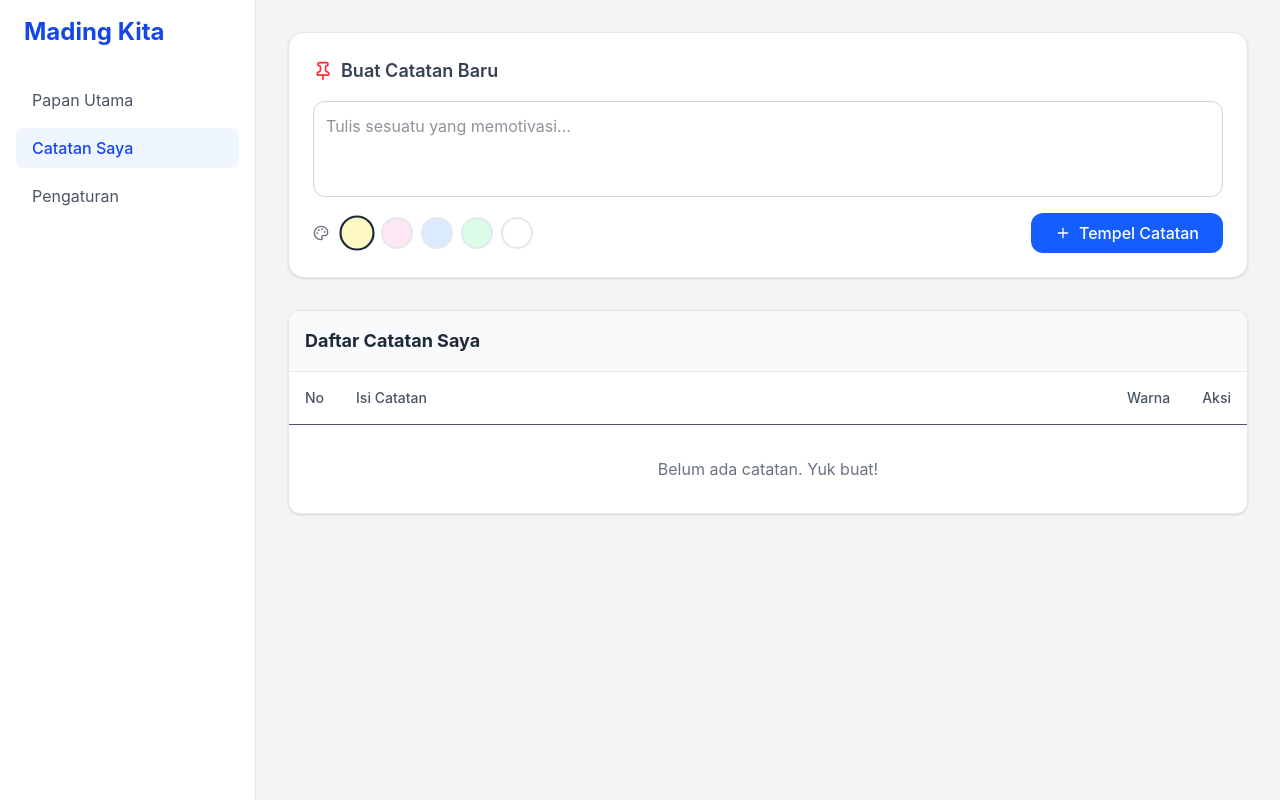
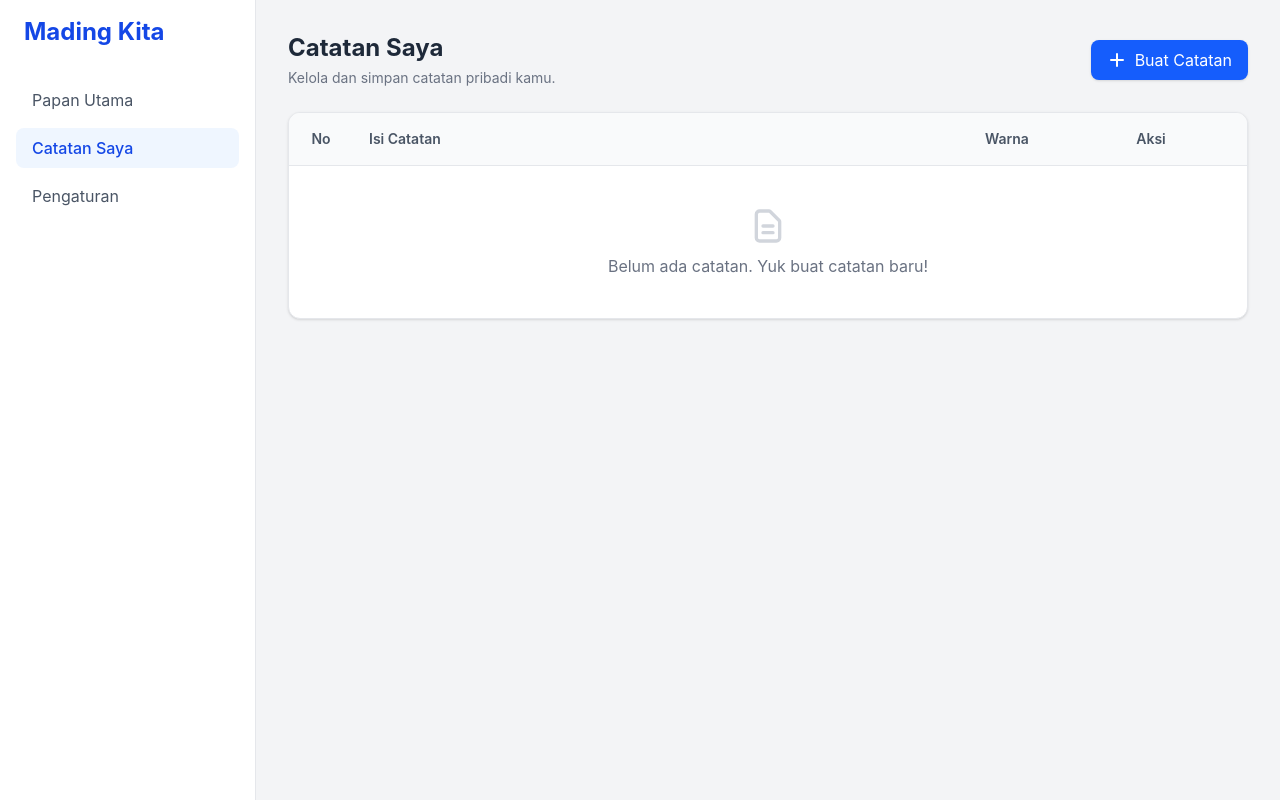
Before and after one commit to kafkalintang/mading-apps, a Next.js app: page /catatan-saya in a window 1280 px wide. Built offline with nearby package versions, Linux system fonts and the light colour scheme.

Commit message:
perbaikan catatan

```diff
--- a/app/catatan-saya/page.tsx
+++ b/app/catatan-saya/page.tsx
@@ -9,104 +9,227 @@ export default function CatatanSayaPage() {
   const [editingId, setEditingId] = useState<number | null>(null);
   const [editText, setEditText] = useState('');
 
+  // State untuk mengatur munculnya form melayang (overlay)
+  const [showForm, setShowForm] = useState(false);
+
   useEffect(() => {
     setNotes(getNotes());
   }, []);
 
-  // Fungsi Tambah Data
+  // --- FUNGSI CRUD ---
+
+  // Tambah Catatan
   const handleAddNote = (text: string, color: string) => {
-    const newNote: Note = { id: Date.now(), text, color };
+    const newNote: Note = {
+      id: Date.now(),
+      text,
+      color,
+    };
+
     const updatedNotes = [...notes, newNote];
     setNotes(updatedNotes);
     saveNotes(updatedNotes);
+    setShowForm(false); // Tutup form setelah simpan
   };
 
-  // Fungsi Mulai Edit
+  // Mulai Edit
   const startEdit = (note: Note) => {
     setEditingId(note.id);
     setEditText(note.text);
   };
 
-  // Fungsi Simpan Edit
+  // Simpan Edit
   const saveEdit = (id: number) => {
+    if (!editText.trim()) return;
+
     const updatedNotes = notes.map((note) =>
-      note.id === id ? { ...note, text: editText } : note
+      note.id === id ? { ...note, text: editText.trim() } : note
     );
+
     setNotes(updatedNotes);
     saveNotes(updatedNotes);
-    setEditingId(null); // Tutup mode edit
+    setEditingId(null);
+    setEditText('');
+  };
+
+  // Batal Edit
+  const cancelEdit = () => {
+    setEditingId(null);
+    setEditText('');
+  };
+
+  // Hapus Catatan
+  const handleDeleteNote = (id: number) => {
+    const confirmDelete = window.confirm(
+      'Apakah kamu yakin ingin menghapus catatan ini?'
+    );
+
+    if (!confirmDelete) return;
+
+    const updatedNotes = notes.filter((note) => note.id !== id);
+    setNotes(updatedNotes);
+    saveNotes(updatedNotes);
+
+    if (editingId === id) {
+      cancelEdit();
+    }
   };
 
   return (
-    <div className="w-full flex flex-col gap-8">
+    <div className="w-full flex flex-col gap-6 relative">
 
-      {/* 1. FORM TAMBAH CATATAN */}
-      <div className="w-full">
+      {/* HEADER DAN TOMBOL TAMBAH */}
+      <div className="flex flex-col sm:flex-row sm:items-center sm:justify-between gap-4">
+        <div>
+          <h1 className="text-2xl font-bold text-gray-800">
+            Catatan Saya
+          </h1>
+          <p className="text-sm text-gray-500 mt-1">
+            Kelola dan simpan catatan pribadi kamu.
+          </p>
+        </div>
+
+        <button
+          onClick={() => {
+            setShowForm(true);
+            cancelEdit();
+          }}
+          className="bg-blue-600 text-white px-4 py-2 rounded-lg hover:bg-blue-700 transition flex items-center justify-center gap-2 shadow-sm"
+        >
+          <svg xmlns="http://www.w3.org/2000/svg" className="h-5 w-5" viewBox="0 0 20 20" fill="currentColor">
+            <path fillRule="evenodd" d="M10 3a1 1 0 011 1v5h5a1 1 0 110 2h-5v5a1 1 0 11-2 0v-5H4a1 1 0 110-2h5V4a1 1 0 011-1z" clipRule="evenodd" />
+          </svg>
+          Buat Catatan
+        </button>
+      </div>
+
+      {/* FORM OVERLAY (MENIMPA DI ATAS) */}
+      {showForm && (
+        <div className="fixed inset-0 z-50 flex items-center justify-center p-4 bg-black/40 backdrop-blur-sm">
+          <div className="bg-white rounded-2xl shadow-xl w-full max-w-2xl overflow-hidden transform transition-all">
+            <div className="flex justify-between items-center p-5 border-b border-gray-100">
+              <h2 className="text-lg font-bold text-gray-800">Buat Catatan Baru</h2>
+              <button
+                onClick={() => setShowForm(false)}
+                className="text-gray-400 hover:text-gray-600 transition-colors"
+              >
+                <svg xmlns="http://www.w3.org/2000/svg" className="h-6 w-6" fill="none" viewBox="0 0 24 24" stroke="currentColor">
+                  <path strokeLinecap="round" strokeLinejoin="round" strokeWidth={2} d="M6 18L18 6M6 6l12 12" />
+                </svg>
+              </button>
+            </div>
+            <div className="p-5">
               <NoteForm onAddNote={handleAddNote} />
             </div>
+          </div>
+        </div>
+      )}
 
-      {/* 2. TABEL DAFTAR CATATAN */}
+      {/* TABEL DAFTAR CATATAN */}
       <div className="bg-white rounded-xl shadow-sm border border-gray-200 overflow-hidden">
-        <div className="p-4 border-b border-gray-200 bg-gray-50">
-          <h2 className="text-lg font-bold text-gray-800">Daftar Catatan Saya</h2>
-        </div>
         <div className="overflow-x-auto">
           <table className="w-full text-left border-collapse">
             <thead>
-              <tr className="bg-white text-gray-600 text-sm border-b">
-                <th className="p-4 font-medium">No</th>
-                <th className="p-4 font-medium w-full">Isi Catatan</th>
-                <th className="p-4 font-medium text-center">Warna</th>
-                <th className="p-4 font-medium text-center">Aksi</th>
+              <tr className="bg-gray-50 text-gray-600 text-sm border-b border-gray-200">
+                <th className="p-4 font-semibold w-16 text-center">No</th>
+                <th className="p-4 font-semibold">Isi Catatan</th>
+                <th className="p-4 font-semibold text-center w-24">Warna</th>
+                <th className="p-4 font-semibold text-center w-48">Aksi</th>
               </tr>
             </thead>
+
             <tbody className="divide-y divide-gray-100">
               {notes.length === 0 ? (
                 <tr>
-                  <td colSpan={4} className="p-8 text-center text-gray-500">
-                    Belum ada catatan. Yuk buat!
+                  <td colSpan={4} className="p-10 text-center text-gray-500">
+                    <div className="flex flex-col items-center gap-2">
+                      <svg xmlns="http://www.w3.org/2000/svg" className="h-10 w-10 text-gray-300" fill="none" viewBox="0 0 24 24" stroke="currentColor">
+                        <path strokeLinecap="round" strokeLinejoin="round" strokeWidth={2} d="M9 12h6m-6 4h6m2 5H7a2 2 0 01-2-2V5a2 2 0 012-2h5.586a1 1 0 01.707.293l5.414 5.414a1 1 0 01.293.707V19a2 2 0 01-2 2z" />
+                      </svg>
+                      Belum ada catatan. Yuk buat catatan baru!
+                    </div>
                   </td>
                 </tr>
               ) : (
                 notes.map((note, index) => (
                   <tr key={note.id} className="hover:bg-gray-50 transition-colors">
-                    <td className="p-4 text-gray-500">{index + 1}</td>
-                    <td className="p-4">
+                    <td className="p-4 text-gray-500 text-center">
+                      {index + 1}
+                    </td>
+
+                    <td className="p-4 min-w-[250px]">
                       {editingId === note.id ? (
-                        // Mode Edit: Munculkan Input text
                         <input
                           type="text"
                           value={editText}
                           onChange={(e) => setEditText(e.target.value)}
-                          className="w-full p-2 border border-blue-300 rounded focus:outline-none focus:ring-2 focus:ring-blue-500"
+                          className="w-full p-2 border border-blue-300 rounded-lg focus:outline-none focus:ring-2 focus:ring-blue-500 text-sm"
                           autoFocus
                         />
                       ) : (
-                        // Mode Lihat: Munculkan Teks
-                        <span className="text-gray-800">{note.text}</span>
+                        <span className="text-gray-800 whitespace-pre-wrap text-sm">
+                          {note.text}
+                        </span>
                       )}
                     </td>
+
                     <td className="p-4 text-center">
-                      <span className={`inline-block w-6 h-6 rounded-full border ${note.color}`}></span>
+                      <span className={`inline-block w-6 h-6 rounded-full border border-gray-300 shadow-sm ${note.color}`} />
                     </td>
-                    <td className="p-4 text-center">
+
+                    {/* AKSI: EDIT DAN HAPUS SEJAJAR (SAMPING-SAMPINGAN) */}
+                    <td className="p-4">
+                      <div className="flex items-center justify-center gap-2">
                         {editingId === note.id ? (
-                        // Tombol Simpan saat mode edit
+                          <>
                             <button
                               onClick={() => saveEdit(note.id)}
-                          className="text-sm bg-green-500 text-white px-3 py-1 rounded hover:bg-green-600"
+                              disabled={!editText.trim()}
+                              className="flex items-center gap-1 text-sm bg-green-500 text-white px-3 py-1.5 rounded-lg hover:bg-green-600 disabled:opacity-50"
                             >
+                              <svg xmlns="http://www.w3.org/2000/svg" className="h-4 w-4" fill="none" viewBox="0 0 24 24" stroke="currentColor">
+                                <path strokeLinecap="round" strokeLinejoin="round" strokeWidth={2} d="M5 13l4 4L19 7" />
+                              </svg>
                               Simpan
                             </button>
+                            <button
+                              onClick={cancelEdit}
+                              className="flex items-center gap-1 text-sm bg-gray-400 text-white px-3 py-1.5 rounded-lg hover:bg-gray-500"
+                            >
+                              <svg xmlns="http://www.w3.org/2000/svg" className="h-4 w-4" fill="none" viewBox="0 0 24 24" stroke="currentColor">
+                                <path strokeLinecap="round" strokeLinejoin="round" strokeWidth={2} d="M6 18L18 6M6 6l12 12" />
+                              </svg>
+                              Batal
+                            </button>
+                          </>
                         ) : (
-                        // Tombol Edit saat mode lihat
+                          <>
+                            {/* Tombol Edit */}
                             <button
                               onClick={() => startEdit(note)}
-                          className="text-sm bg-blue-500 text-white px-3 py-1 rounded hover:bg-blue-600"
+                              className="flex items-center gap-1 text-sm bg-blue-500 text-white px-3 py-1.5 rounded-lg hover:bg-blue-600"
+                              title="Edit"
                             >
+                              <svg xmlns="http://www.w3.org/2000/svg" className="h-4 w-4" fill="none" viewBox="0 0 24 24" stroke="currentColor">
+                                <path strokeLinecap="round" strokeLinejoin="round" strokeWidth={2} d="M11 5H6a2 2 0 00-2 2v11a2 2 0 002 2h11a2 2 0 002-2v-5m-1.414-9.414a2 2 0 112.828 2.828L11.828 15H9v-2.828l8.586-8.586z" />
+                              </svg>
                               Edit
                             </button>
+
+                            {/* Tombol Hapus */}
+                            <button
+                              onClick={() => handleDeleteNote(note.id)}
+                              className="flex items-center gap-1 text-sm bg-red-500 text-white px-3 py-1.5 rounded-lg hover:bg-red-600"
+                              title="Hapus"
+                            >
+                              <svg xmlns="http://www.w3.org/2000/svg" className="h-4 w-4" fill="none" viewBox="0 0 24 24" stroke="currentColor">
+                                <path strokeLinecap="round" strokeLinejoin="round" strokeWidth={2} d="M19 7l-.867 12.142A2 2 0 0116.138 21H7.862a2 2 0 01-1.995-1.858L5 7m5 4v6m4-6v6m1-10V4a1 1 0 00-1-1h-4a1 1 0 00-1 1v3M4 7h16" />
+                              </svg>
+                              Hapus
+                            </button>
+                          </>
                         )}
+                      </div>
                     </td>
                   </tr>
                 ))
```
Lines whose indentation alone changed are shown as unchanged.
